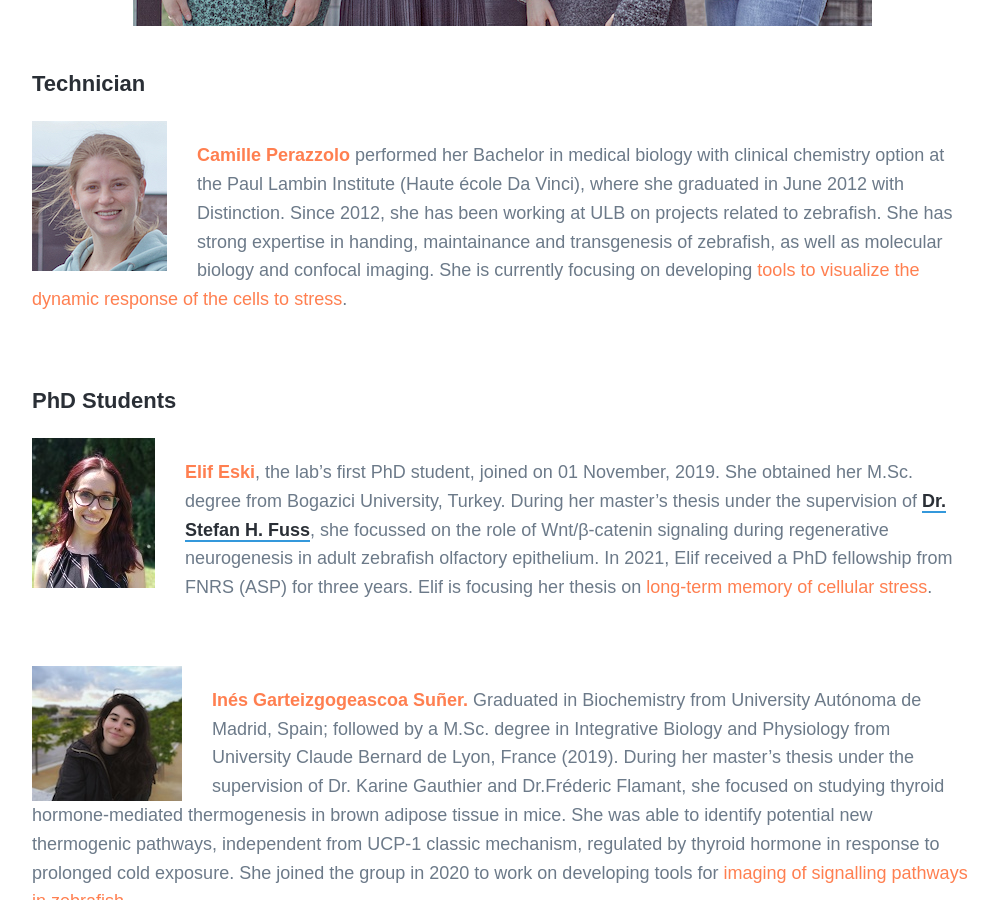
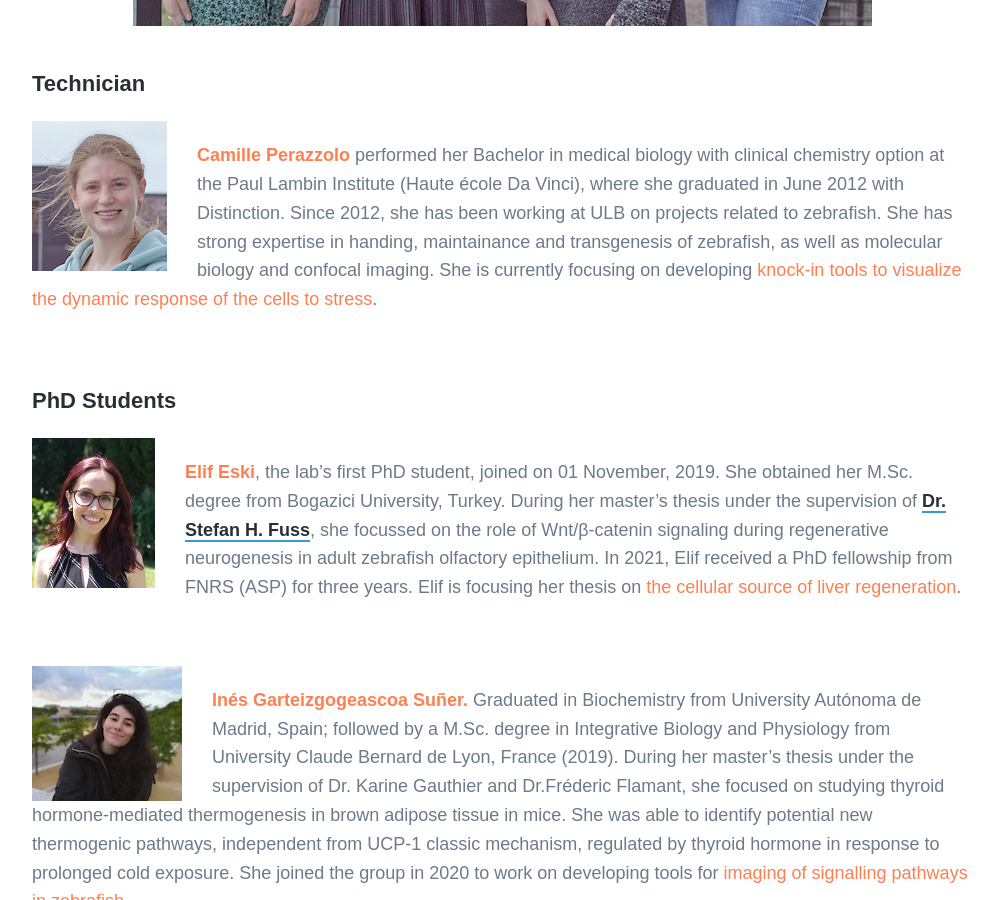
Before and after one commit to sumeetpalsingh/sumeetpalsingh.github.io, a Jekyll site: the page built from _pages/members.md, in a window 1280 px wide and 900 px high, scrolled down 1188 px. Shown: the whole window, without its empty margins (138-1136 px from the left). Built offline with Jekyll 4.4.1, drawn with Linux system fonts in a browser that asks for light colours; nearby versions of some CDN libraries; some web fonts are replaced.

Commit message:
Update members.md

```diff
--- a/_pages/members.md
+++ b/_pages/members.md
@@ -5,21 +5,21 @@ description: Singh Lab Members.
 featured_image: /images/demo/members.jpg
 ---
 
-#### 2021
+#### 2022
 
 <img src="/images/members/GroupPhoto2021_Small.jpg" alt="GroupPhoto 2021">
 
 #### Technician
 <img src="/images/members/Camille.jpg" alt="Camille" style="float:left;width:135px;height:150px;margin:-20px 30px 0px 0px">
 
-<span style="color:coral">**Camille Perazzolo**</span> performed her Bachelor in medical biology with clinical chemistry option at the Paul Lambin Institute (Haute école Da Vinci), where she graduated in June 2012 with Distinction. Since 2012, she has been working at ULB on projects related to zebrafish. She has strong expertise in handing, maintainance and transgenesis of  zebrafish, as well as molecular biology and confocal imaging. She is currently focusing on developing <span style="color:coral">tools to visualize the dynamic response of the cells to stress</span>.
+<span style="color:coral">**Camille Perazzolo**</span> performed her Bachelor in medical biology with clinical chemistry option at the Paul Lambin Institute (Haute école Da Vinci), where she graduated in June 2012 with Distinction. Since 2012, she has been working at ULB on projects related to zebrafish. She has strong expertise in handing, maintainance and transgenesis of  zebrafish, as well as molecular biology and confocal imaging. She is currently focusing on developing <span style="color:coral">knock-in tools to visualize the dynamic response of the cells to stress</span>.
 
 <br/>
 
 #### PhD Students
 <img src="/images/members/Elif.jpg" alt="Elif" style="float:left;width:123px;height:150px;margin:-20px 30px 0px 0px">
 
-<span style="color:coral">**Elif Eski**</span>, the lab's first PhD student, joined on 01 November, 2019. She obtained her M.Sc. degree from Bogazici University, Turkey. During her master's thesis under the supervision of [Dr. Stefan H. Fuss](http://neurobio.boun.edu.tr/), she focussed on the role of Wnt/β-catenin signaling during regenerative neurogenesis in adult zebrafish olfactory epithelium. In 2021, Elif received a PhD fellowship from FNRS (ASP) for three years. Elif is focusing her thesis on <span style="color:coral">long-term memory of cellular stress</span>.
+<span style="color:coral">**Elif Eski**</span>, the lab's first PhD student, joined on 01 November, 2019. She obtained her M.Sc. degree from Bogazici University, Turkey. During her master's thesis under the supervision of [Dr. Stefan H. Fuss](http://neurobio.boun.edu.tr/), she focussed on the role of Wnt/β-catenin signaling during regenerative neurogenesis in adult zebrafish olfactory epithelium. In 2021, Elif received a PhD fellowship from FNRS (ASP) for three years. Elif is focusing her thesis on <span style="color:coral">the cellular source of liver regeneration</span>.
 
 <br/>
 
```
